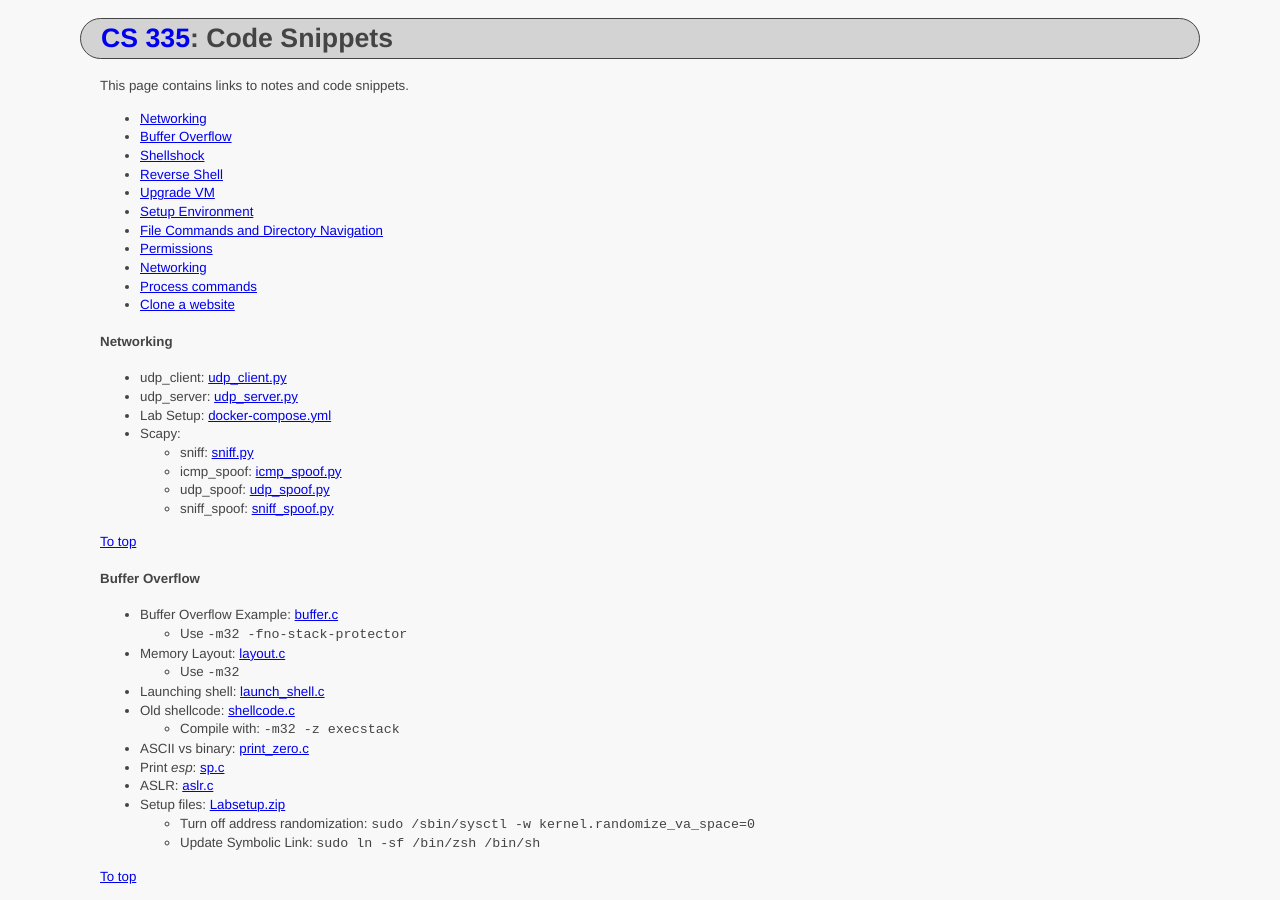
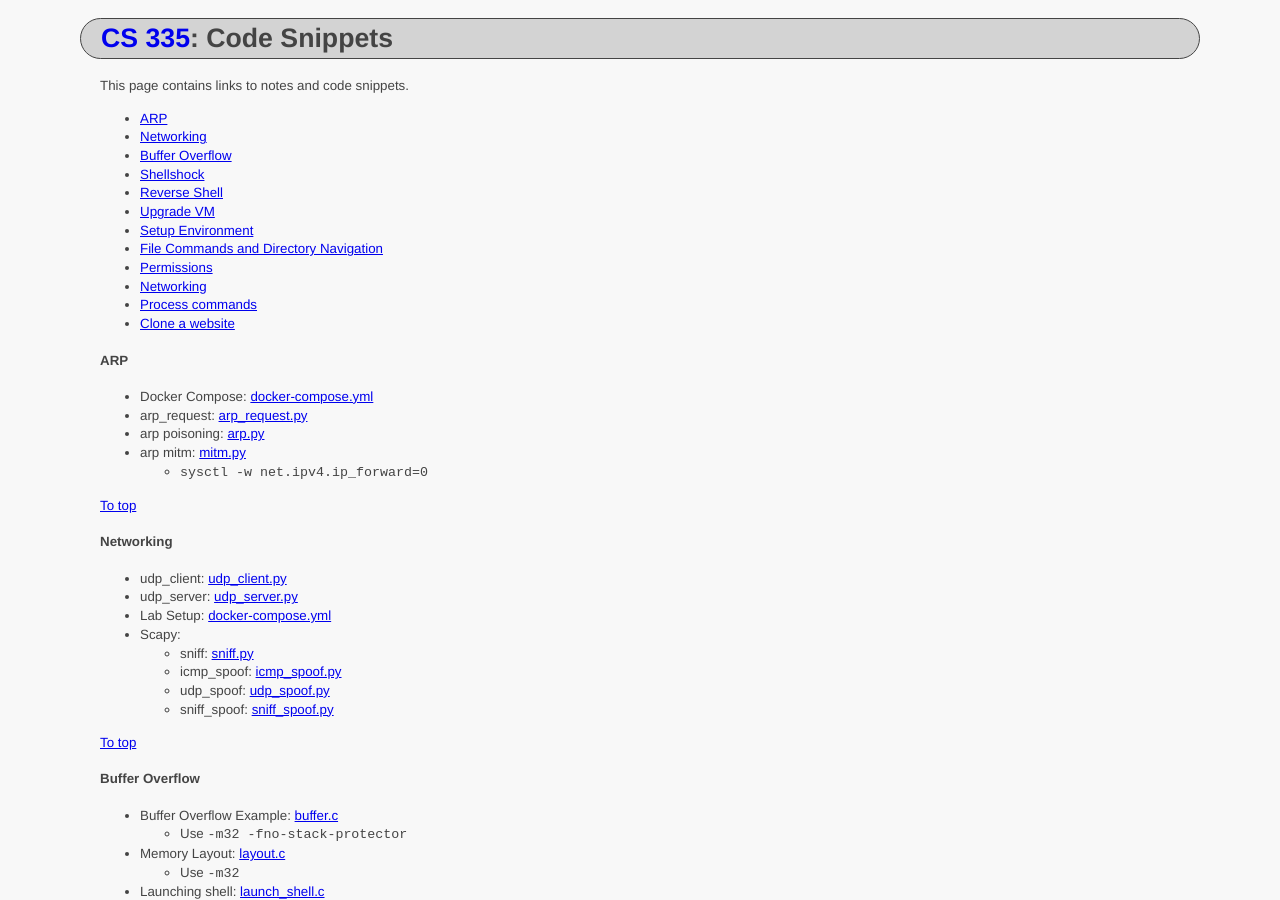
Before and after one commit to ycpcs/cs335-spring2025, a Jekyll site: the page built from notes/index.md, in a window 1280 px wide and 900 px high. Built offline with Jekyll 4.4.1, drawn with Linux system fonts in a browser that asks for light colours.

Commit message:
add arp notes

````diff
--- a/notes/index.md
+++ b/notes/index.md
@@ -6,6 +6,7 @@ title: "Code Snippets"
 
 This page contains links to notes and code snippets.
 
+- [ARP](#arp)
 - [Networking](#networking)
 - [Buffer Overflow](#buffer-overflow)
 - [Shellshock](#shellshock)
@@ -17,6 +18,15 @@ This page contains links to notes and code snippets.
 - [Networking](#networking-1)
 - [Process commands](#process-commands)
 - [Clone a website](#clone-a-website)
+
+#### ARP
+- Docker Compose: <a href=".\arp\docker-compose.yml" target="_blank">docker-compose.yml</a>
+- arp_request: <a href=".\arp\arp_request.txt" target="_blank">arp_request.py</a>
+- arp poisoning: <a href=".\arp\arp.txt" target="_blank">arp.py</a>
+- arp mitm: <a href=".\arp\mitm.txt" target="_blank">mitm.py</a>
+  - ```sysctl -w net.ipv4.ip_forward=0```
+
+<a href="#">To top</a>
 
 #### Networking
 - udp_client: <a href=".\network\udp_client.txt" target="_blank">udp_client.py</a>
````
Also changed, not shown: schedule/index.md (+1 -1 lines), 1 other file.
